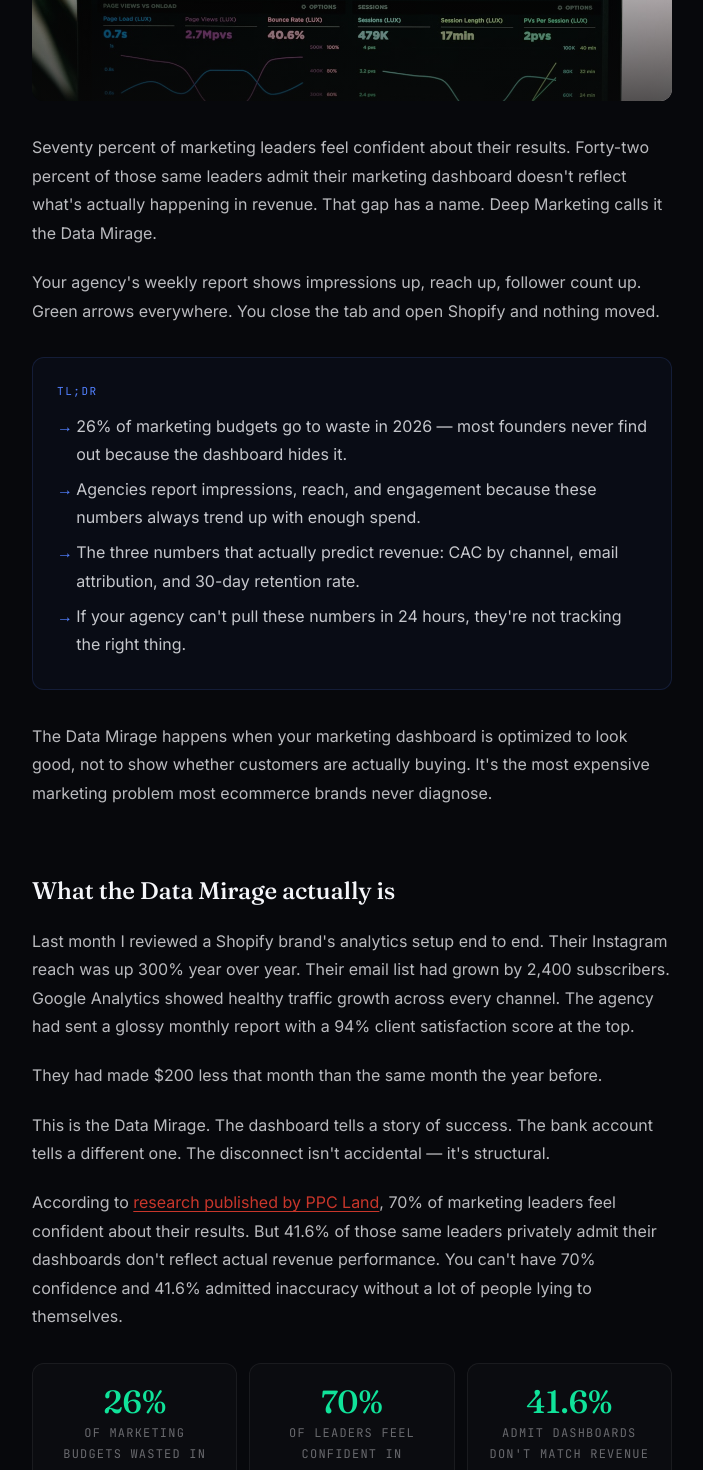
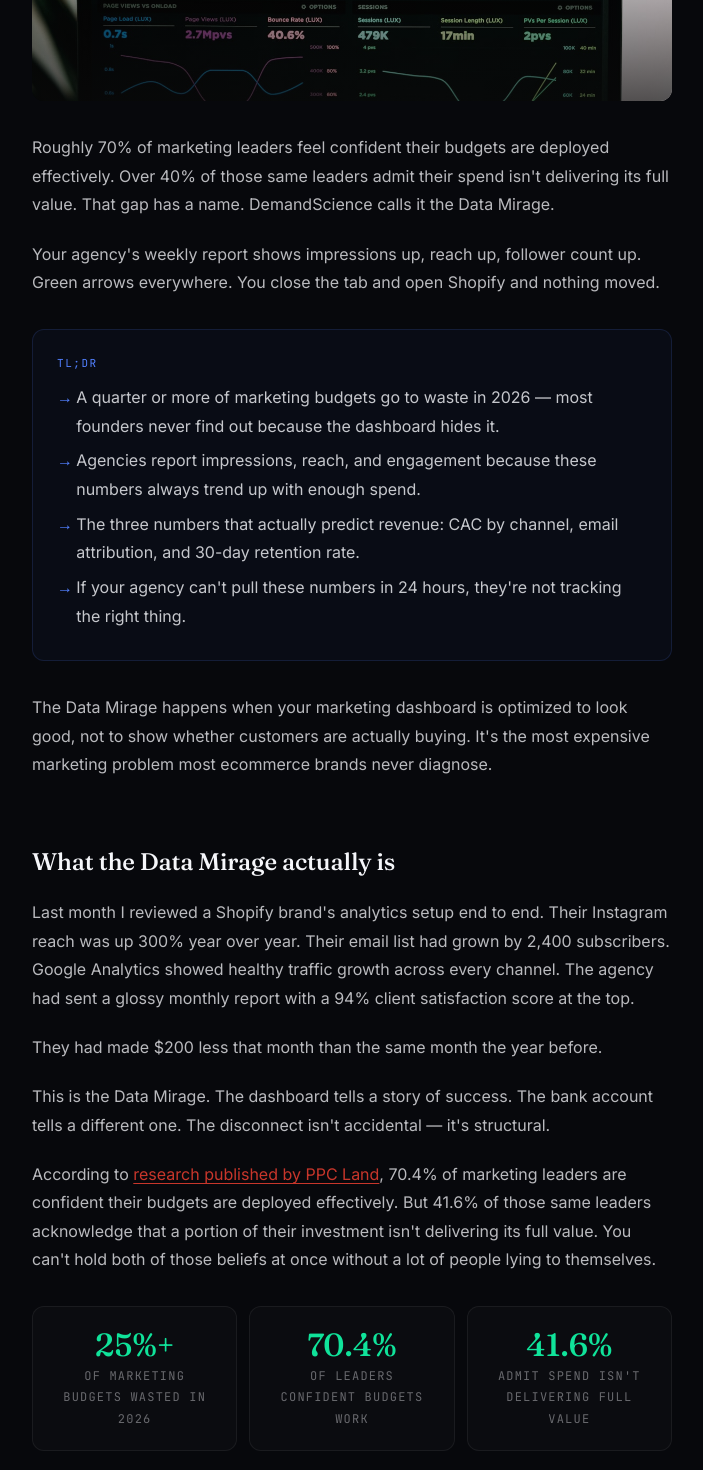
Before and after one commit to dustyboy-23/ventiscale-site, a Next.js app: page /blog/marketing-dashboard-data-mirage-2026 in a window 1280 px wide. Shown: the part 680-2150 px from the top of the page, without its empty margins (288-991 px from the left). Built offline with nearby package versions, Linux system fonts and the light colour scheme; no server answers.

Commit message:
Blog sweep 2B: verify-and-fix (batch 8)

```diff
--- a/app/(marketing)/blog/marketing-dashboard-data-mirage-2026/page.tsx
+++ b/app/(marketing)/blog/marketing-dashboard-data-mirage-2026/page.tsx
@@ -6,7 +6,7 @@
 const SLUG = "marketing-dashboard-data-mirage-2026";
 const TITLE = "Your agency's dashboard shows green. Your revenue doesn't.";
 const DESCRIPTION =
-  "26% of marketing budgets are wasted in 2026. Your marketing dashboard says green. Your revenue says otherwise. Here's what to actually track.";
+  "A quarter or more of marketing budgets go to waste in 2026. Your marketing dashboard says green. Your revenue says otherwise. Here's what to actually track.";
 const DATE = "2026-06-05";
 const IMAGE = "/blog/marketing-dashboard-data-mirage.jpg";
 const IMAGE_URL = `https://www.ventiscale.com${IMAGE}`;
@@ -43,11 +43,11 @@
   },
   {
     q: "What percentage of marketing budgets are wasted in 2026?",
-    a: "26% of marketing budgets are wasted in 2026, according to Deep Marketing research. The study identified the Data Mirage — dashboards showing metric success that never translates to revenue — as the primary driver of this waste.",
+    a: "Independent research puts marketing budget waste somewhere between a quarter and half of total spend in 2026, depending on the category (ad fraud, media inefficiency, and data decay all contribute). DemandScience's research calls the underlying pattern the Data Mirage — dashboards showing metric success that never translates to revenue.",
   },
   {
     q: "What metrics should ecommerce founders track instead of impressions and reach?",
-    a: "Three metrics predict revenue: Customer Acquisition Cost by channel (DTC average is $68-$84), email revenue attribution (email returns $36-$79 per $1 spent), and 30-day retention rate (DTC average is 31%, top performers hit 45-55%). These numbers show whether marketing is actually working.",
+    a: "Three metrics predict revenue: Customer Acquisition Cost by channel (varies heavily but up 40-60% since 2023), email revenue attribution (email returns $36-$79 per $1 spent), and 30-day retention rate (DTC average is 31%, top performers hit 45-55%). These numbers show whether marketing is actually working.",
   },
   {
     q: "How do I know if my marketing agency is showing me accurate data?",
@@ -55,7 +55,7 @@
   },
   {
     q: "What is the Data Mirage in marketing?",
-    a: "The Data Mirage is a term from Deep Marketing's 2026 research describing the gap between dashboard metrics and actual revenue. A brand's reach doubles, impressions triple, reports show green — while revenue stays flat. It happens when agencies optimize for metrics they control rather than outcomes founders care about.",
+    a: "The Data Mirage is a term from DemandScience's 2026 research describing the gap between dashboard metrics and actual revenue. A brand's reach doubles, impressions triple, reports show green — while revenue stays flat. It happens when agencies optimize for metrics they control rather than outcomes founders care about.",
   },
 ];
 
@@ -169,11 +169,10 @@
 
         <div className="prose-blog">
           <p>
-            Seventy percent of marketing leaders feel confident about their
-            results. Forty-two percent of those same leaders admit their
-            marketing dashboard doesn&apos;t reflect what&apos;s actually
-            happening in revenue. That gap has a name. Deep Marketing calls it
-            the Data Mirage.
+            Roughly 70% of marketing leaders feel confident their budgets are
+            deployed effectively. Over 40% of those same leaders admit their
+            spend isn&apos;t delivering its full value. That gap has a name.
+            DemandScience calls it the Data Mirage.
           </p>
           <p>
             Your agency&apos;s weekly report shows impressions up, reach up,
@@ -185,8 +184,8 @@
             <div className="callout-label">TL;DR</div>
             <ul>
               <li>
-                26% of marketing budgets go to waste in 2026 — most founders
-                never find out because the dashboard hides it.
+                A quarter or more of marketing budgets go to waste in 2026 —
+                most founders never find out because the dashboard hides it.
               </li>
               <li>
                 Agencies report impressions, reach, and engagement because
@@ -237,25 +236,25 @@
             >
               research published by PPC Land
             </a>
-            , 70% of marketing leaders feel confident about their results. But
-            41.6% of those same leaders privately admit their dashboards
-            don&apos;t reflect actual revenue performance. You can&apos;t have
-            70% confidence and 41.6% admitted inaccuracy without a lot of
-            people lying to themselves.
+            , 70.4% of marketing leaders are confident their budgets are
+            deployed effectively. But 41.6% of those same leaders acknowledge
+            that a portion of their investment isn&apos;t delivering its full
+            value. You can&apos;t hold both of those beliefs at once without a
+            lot of people lying to themselves.
           </p>
 
           <div className="blog-stat-row">
             <div className="blog-stat">
-              <div className="stat-number">26%</div>
+              <div className="stat-number">25%+</div>
               <div className="stat-label">of marketing budgets wasted in 2026</div>
             </div>
             <div className="blog-stat">
-              <div className="stat-number">70%</div>
-              <div className="stat-label">of leaders feel confident in results</div>
+              <div className="stat-number">70.4%</div>
+              <div className="stat-label">of leaders confident budgets work</div>
             </div>
             <div className="blog-stat">
               <div className="stat-number">41.6%</div>
-              <div className="stat-label">admit dashboards don&apos;t match revenue</div>
+              <div className="stat-label">admit spend isn&apos;t delivering full value</div>
             </div>
           </div>
 
@@ -310,9 +309,9 @@
           </p>
           <p>
             <strong>Customer Acquisition Cost by channel</strong> — not
-            blended total, split by channel. The average DTC CAC in 2026 is
-            $68-$84 depending on vertical. Beauty runs $90-$130. Electronics
-            hits $100-$377. If your CAC is trending up and LTV
+            blended total, split by channel. DTC CAC is up 40-60% since 2023
+            across the board, with beauty and electronics running well above
+            the blended average. If your CAC is trending up and LTV
             isn&apos;t keeping pace, you&apos;re going backward regardless of
             what your reach numbers say. A blended ROAS number hides which
             channel is dragging the average down.
```
